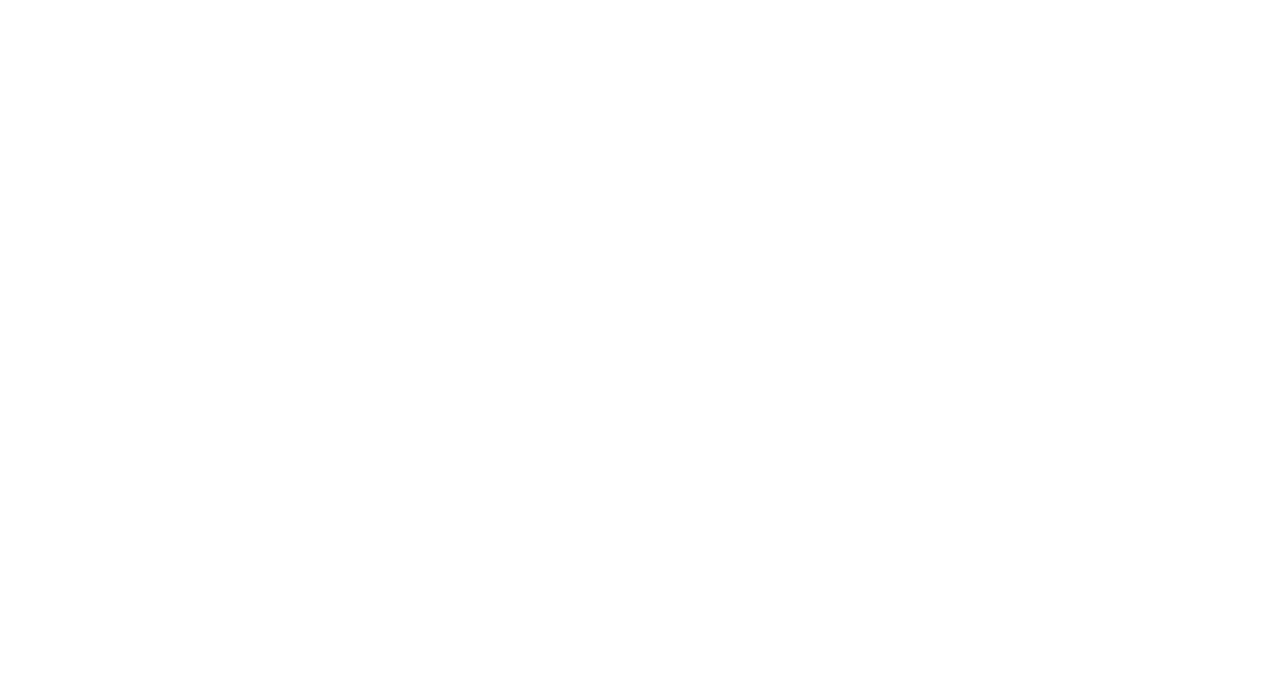
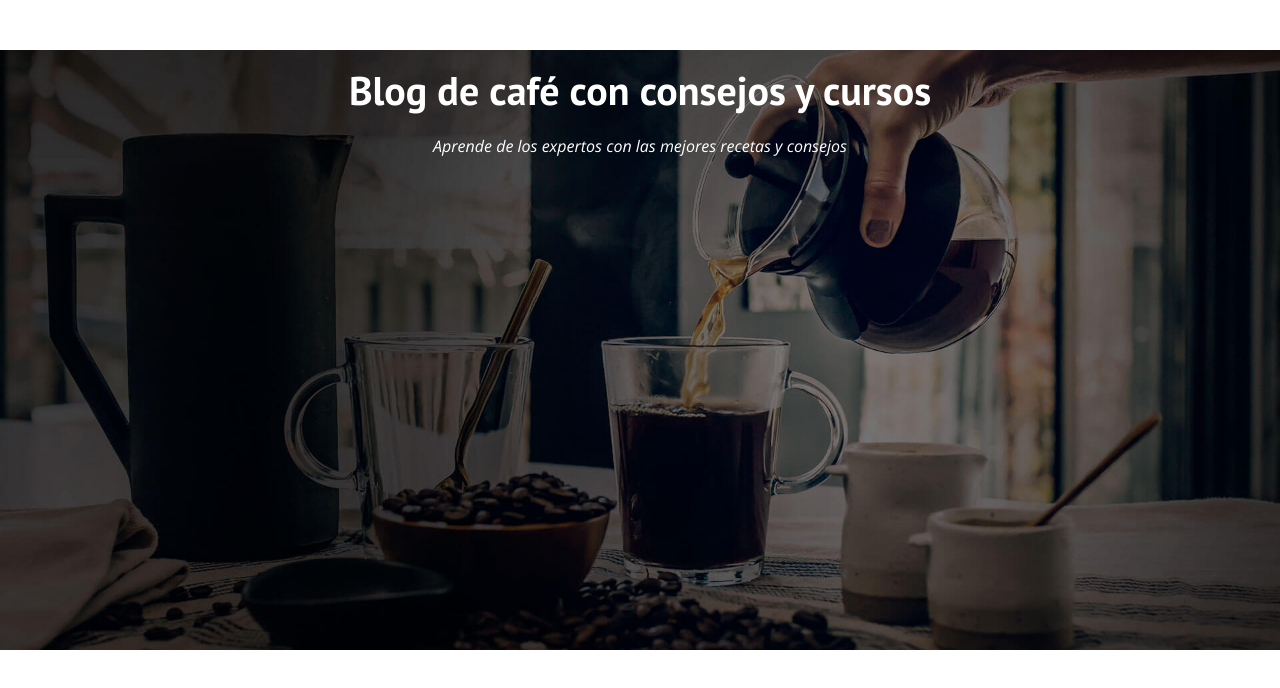
Before and after one commit to santiagoMendoza024/blog-cafe, a plain HTML site: page index.html in a window 1280 px wide. Drawn offline with nearby package versions, Linux system fonts and the light colour scheme.

Commit message:
banner y texto

```diff
--- a/css/style.css
+++ b/css/style.css
@@ -56,3 +56,17 @@ img{
 .centrar-texto{
     text-align: center;
 }
+/*Header*/
+.header{
+    background-image: url(../img/banner.jpg);
+    height: 60rem;
+    background-size: cover;
+    background-repeat: no-repeat;
+    /*Para que la imagen se mantenga en el centro*/
+    background-position: center center;
+}
+.header__texto{
+    text-align: center;
+    color: var(--blanco);
+    margin-top: 5rem;
+}
--- a/index.html
+++ b/index.html
@@ -13,6 +13,11 @@
     <link rel="stylesheet" href="/css/style.css">
 </head>
 <body>
-
+    <header class="header">
+        <div class="header__texto">
+            <h2 class="no-margin">Blog de café con consejos y cursos</h2>
+            <p class="no-margin">Aprende de los expertos con las mejores recetas y consejos</p>
+        </div>
+    </header>
 </body>
 </html>
```
